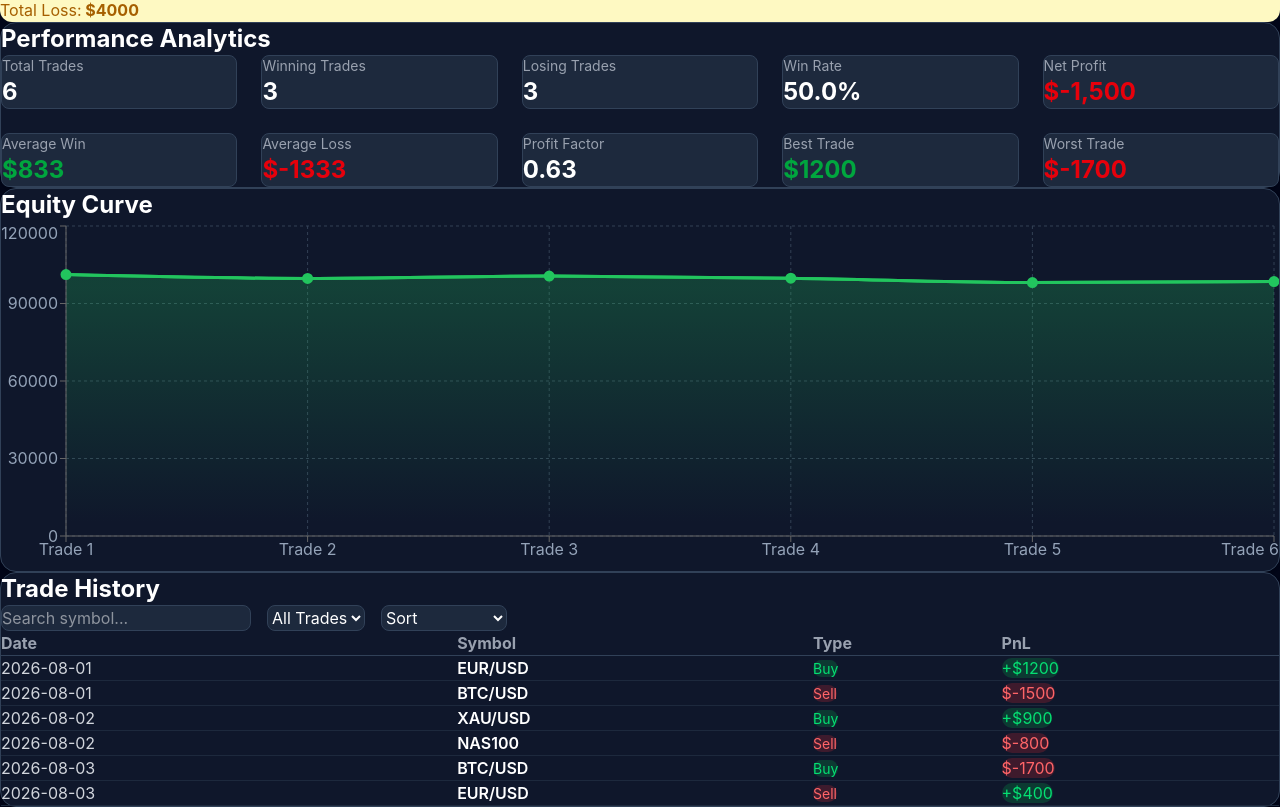
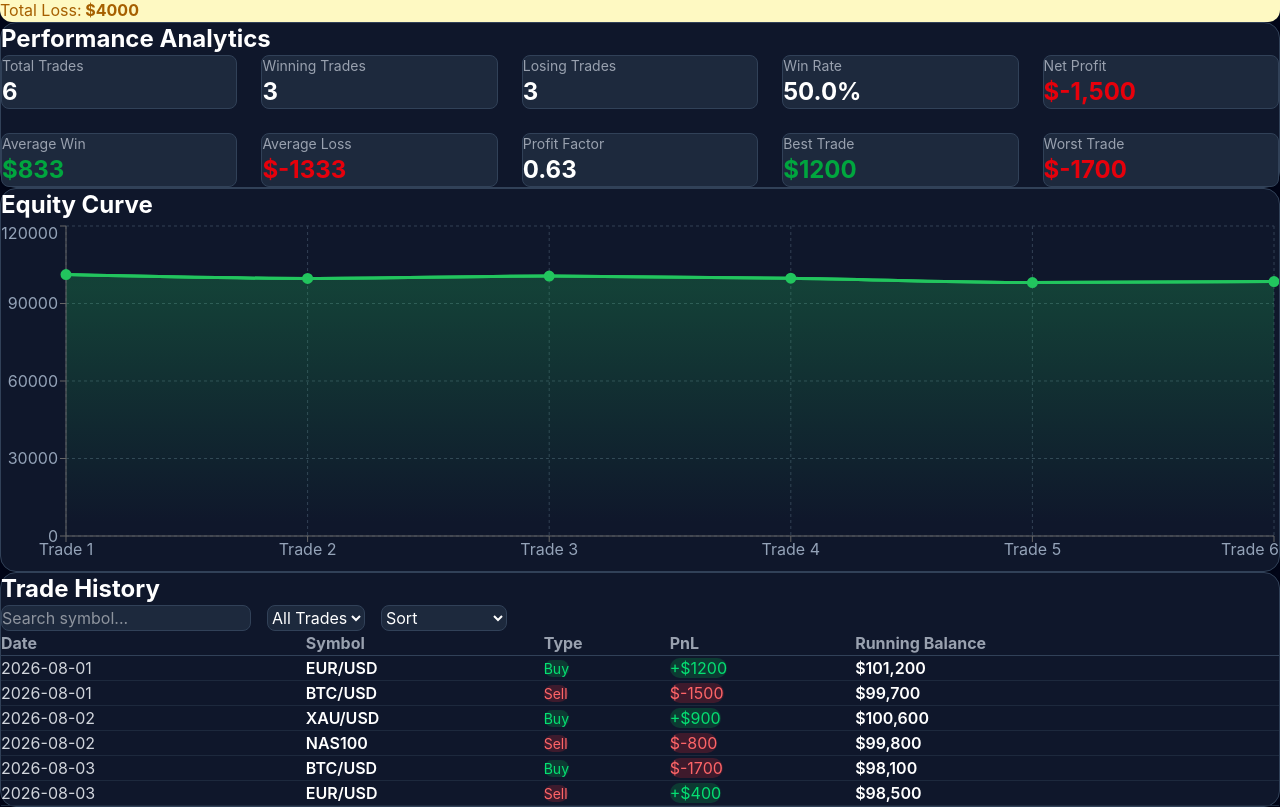
Before and after one commit to nehau072/Trading-risk-dashboard, a React (Vite) app: page / in a window 1280 px wide. Shown: the part 552-1359 px from the top of the page. Built offline with nearby package versions, Linux system fonts and the light colour scheme.

Commit message:
Add running balance calculation to trade table

```diff
--- a/src/components/Dashboard/TradeTable.jsx
+++ b/src/components/Dashboard/TradeTable.jsx
@@ -1,12 +1,12 @@
 import { useState, useContext } from "react";
 import { TradeContext } from "../../context/TradeContext";
+import account from "../../data/account";
 
 
 function TradeTable() {
 
 
   const { trades } = useContext(TradeContext);
-
 
 
   const [search, setSearch] = useState("");
@@ -30,12 +30,10 @@ function TradeTable() {
           .includes(search.toLowerCase());
 
 
-
       const filterMatch =
         filter === "All" ||
         (filter === "Profit" && trade.pnl > 0) ||
         (filter === "Loss" && trade.pnl < 0);
-
 
 
       return searchMatch && filterMatch;
@@ -43,25 +41,17 @@ function TradeTable() {
 
     })
 
-
-
     .sort((a,b)=>{
 
 
       if(sort === "profit"){
-
         return b.pnl - a.pnl;
-
       }
 
 
-
       if(sort === "loss"){
-
         return a.pnl - b.pnl;
-
       }
-
 
 
       return 0;
@@ -69,6 +59,30 @@ function TradeTable() {
 
     });
 
+
+
+
+
+  let balance = account.startingBalance;
+
+
+
+  const tradesWithBalance = filteredTrades.map((trade)=>{
+
+
+    balance += trade.pnl;
+
+
+    return {
+
+      ...trade,
+
+      balance,
+
+    };
+
+
+  });
 
 
 
@@ -89,17 +103,11 @@ function TradeTable() {
 
 
       <h2 className="text-2xl font-bold text-white mb-6">
-
         Trade History
-
       </h2>
 
 
 
-
-
-
-      {/* Controls */}
 
 
       <div className="flex flex-wrap gap-4 mb-6">
@@ -131,7 +139,6 @@ function TradeTable() {
 
 
 
-
         <select
 
           value={filter}
@@ -154,11 +161,9 @@ function TradeTable() {
             All Trades
           </option>
 
-
           <option value="Profit">
             Profitable
           </option>
-
 
           <option value="Loss">
             Losing
@@ -166,7 +171,6 @@ function TradeTable() {
 
 
         </select>
-
 
 
 
@@ -191,7 +195,6 @@ function TradeTable() {
 
         >
 
-
           <option value="default">
             Sort
           </option>
@@ -210,17 +213,10 @@ function TradeTable() {
         </select>
 
 
-
       </div>
 
 
 
-
-
-
-
-
-      {/* Table */}
 
 
 
@@ -256,6 +252,11 @@ function TradeTable() {
               </th>
 
 
+              <th>
+                Running Balance
+              </th>
+
+
             </tr>
 
 
@@ -265,15 +266,11 @@ function TradeTable() {
 
 
 
-
-
           <tbody>
 
 
           {
-
-            filteredTrades.map((trade)=>(
-
+            tradesWithBalance.map((trade)=>(
 
 
               <tr
@@ -292,19 +289,14 @@ function TradeTable() {
 
 
                 <td className="py-4 text-gray-300">
-
                   {trade.date}
-
                 </td>
 
 
 
 
-
                 <td className="text-white font-semibold">
-
                   {trade.symbol}
-
                 </td>
 
 
@@ -312,7 +304,6 @@ function TradeTable() {
 
 
                 <td>
-
 
                   <span
 
@@ -343,8 +334,6 @@ function TradeTable() {
 
 
 
-
-
                 <td>
 
 
@@ -366,11 +355,8 @@ function TradeTable() {
 
                   >
 
-
                     {trade.pnl >= 0 ? "+" : ""}
-
                     ${trade.pnl}
-
 
                   </span>
 
@@ -379,14 +365,22 @@ function TradeTable() {
 
 
 
+
+
+                <td className="text-white font-semibold">
+
+                  ${trade.balance.toLocaleString()}
+
+                </td>
+
+
+
+
               </tr>
 
 
-
             ))
-
           }
-
 
 
           </tbody>
@@ -398,9 +392,7 @@ function TradeTable() {
       </div>
 
 
-
     </div>
-
 
   );
 
```
